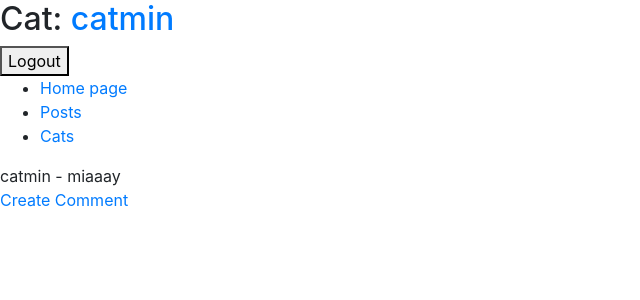
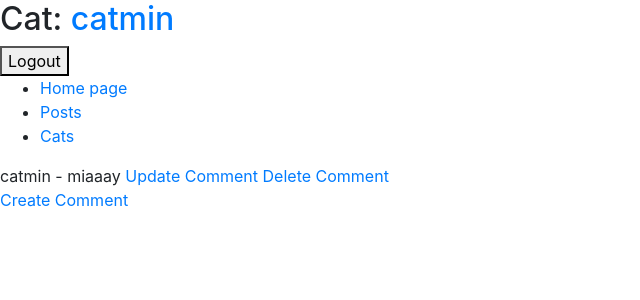
Before and after one commit to A-n-a-s-t-a-s-i-i-a/cat-social-network, a Django app: page /posts/2/comments/ in a window 1280 px wide. Shown: the top 300 px of the page, without its empty margins (0-640 px from the left). Run offline with Django 5.2, Linux system fonts and the light colour scheme; a user stored in the database is signed in; data comes from the database, SQL or seed files in the repository; both versions use the stored data as it was after the commit.

Commit message:
add update/delete views for comments

```diff
--- a/cat_network/urls.py
+++ b/cat_network/urls.py
@@ -2,7 +2,7 @@ from django.urls import path
 
 from cat_network.models import CatUser
 from cat_network.views import index, PostListView, PostDetailView, PostCreateView, ToggleLikeView, CommentListView, \
-    CommentCreateView, CatUserListView, CatUserCreateView
+    CommentCreateView, CatUserListView, CatUserCreateView, CommentUpdateView, CommentDeleteView
 
 urlpatterns = [
     path('', index, name='index'),
@@ -12,6 +12,8 @@ urlpatterns = [
     path('toggle-like/', ToggleLikeView.as_view(), name='toggle-like'),
     path("posts/<int:pk>/comments/", CommentListView.as_view(), name="comment-list"),
     path("posts/<int:pk>/comments/create/", CommentCreateView.as_view(), name="comment-create"),
+    path("comments/<int:pk>/update/", CommentUpdateView.as_view(), name="comment-update"),
+    path("comments/<int:pk>/delete/", CommentDeleteView.as_view(), name="comment-delete"),
     path("cats/", CatUserListView.as_view(), name="cat-list"),
     path("registration/", CatUserCreateView.as_view(), name="registration"),
 ]
--- a/cat_network/views.py
+++ b/cat_network/views.py
@@ -5,7 +5,7 @@ from django.http import HttpResponse, HttpResponseRedirect
 from django.shortcuts import render, get_object_or_404, redirect
 from django.urls import reverse_lazy
 from django.views import View
-from django.views.generic import ListView, DetailView, CreateView
+from django.views.generic import ListView, DetailView, CreateView, UpdateView, DeleteView
 
 from cat_network.forms import CatUserCreationForm
 from cat_network.models import Post, Comment, Like, CatUser
@@ -103,6 +103,23 @@ class CommentCreateView(CreateView):
         return reverse_lazy("cat_network:comment-list",   kwargs={"pk": self.kwargs["pk"]})
 
 
+class CommentUpdateView(UpdateView):
+    model = Comment
+    fields = ("text",)
+    template_name = "cat_network/comment_create.html"
+
+    def get_success_url(self):
+        return reverse_lazy("cat_network:comment-list",   kwargs={"pk": self.kwargs["pk"]})
+
+
+class CommentDeleteView(DeleteView):
+    model = Comment
+    template_name = "cat_network/comment_delete.html"
+
+    def get_success_url(self):
+        return reverse_lazy("cat_network:comment-list", kwargs={"pk": self.kwargs["pk"]})
+
+
 class CatUserListView(ListView):
     model = CatUser
     template_name = "cat_network/cat_list.html"
@@ -117,5 +134,7 @@ class CatUserCreateView(CreateView):
 
     def form_valid(self, form):
         user = form.save()
+        user.profile_picture = self.request.FILES.get('profile_picture')
+        user.save()
         login(self.request, user)
         return redirect(self.success_url)
--- a/templates/cat_network/comment_list.html
+++ b/templates/cat_network/comment_list.html
@@ -4,7 +4,13 @@
 {% endblock %}
 {% block content %}
   {% for comment in comments %}
-    <div>{{ comment.author }} - {{ comment.text }}</div>
+    <div>
+      {{ comment.author }} - {{ comment.text }}
+      {% if comment.author.id == user.id %}
+        <a href="{% url 'cat_network:comment-update' pk=post.id %}">Update Comment</a>
+        <a href="{% url 'cat_network:comment-delete' pk=post.id %}">Delete Comment</a>
+      {% endif %}
+    </div>
   {% endfor %}
   <a href="{% url 'cat_network:comment-create' pk=post.id %}">Create Comment</a>
 {% endblock %}
--- a/templates/registration/registration_form.html
+++ b/templates/registration/registration_form.html
@@ -1,6 +1,6 @@
 {% extends "base.html" %}
 {% block content %}
-  <form action="" method="post" novalidate>
+  <form action="" method="post" novalidate enctype="multipart/form-data">
   {% csrf_token %}
   {{ form.as_p }}
   <input type="Submit" value="Sign-Up">
```
Also changed, not shown: templates/cat_network/comment_delete.html (added, +9 -0 lines), db.sqlite3.
